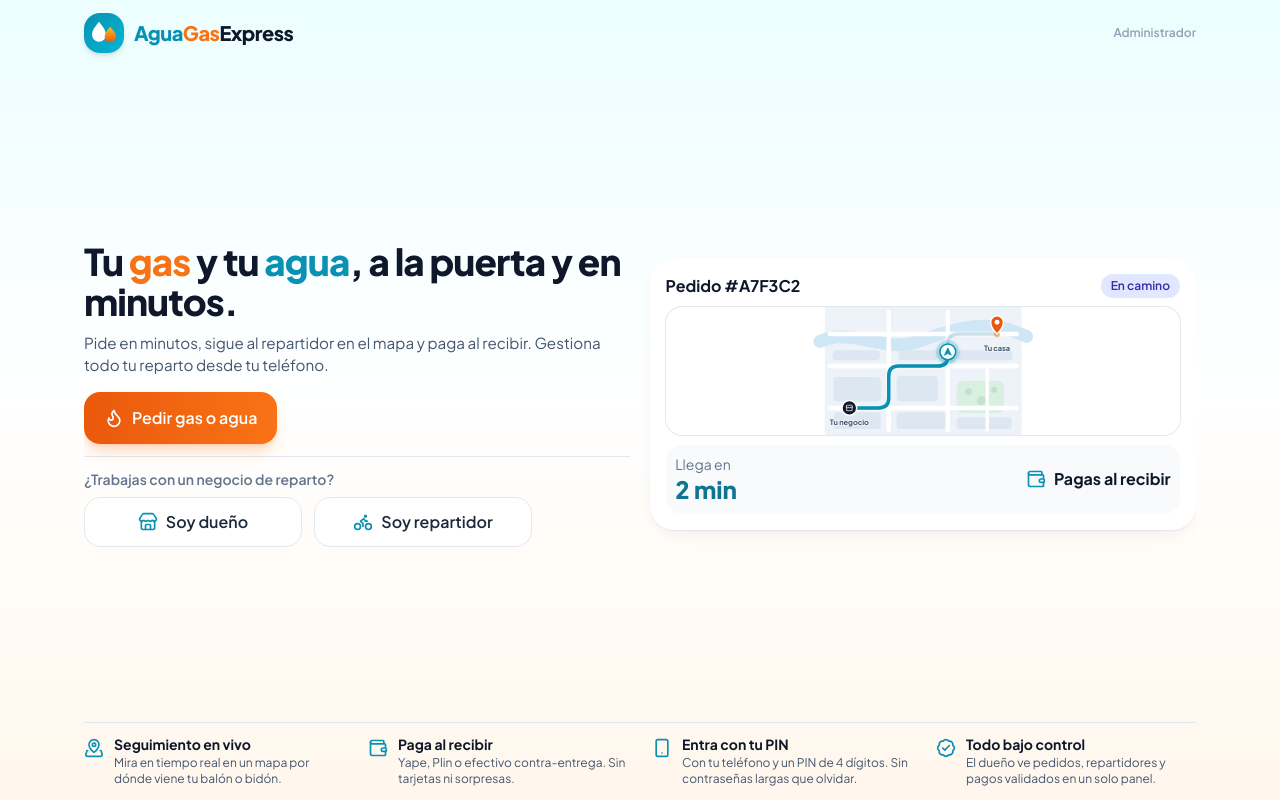
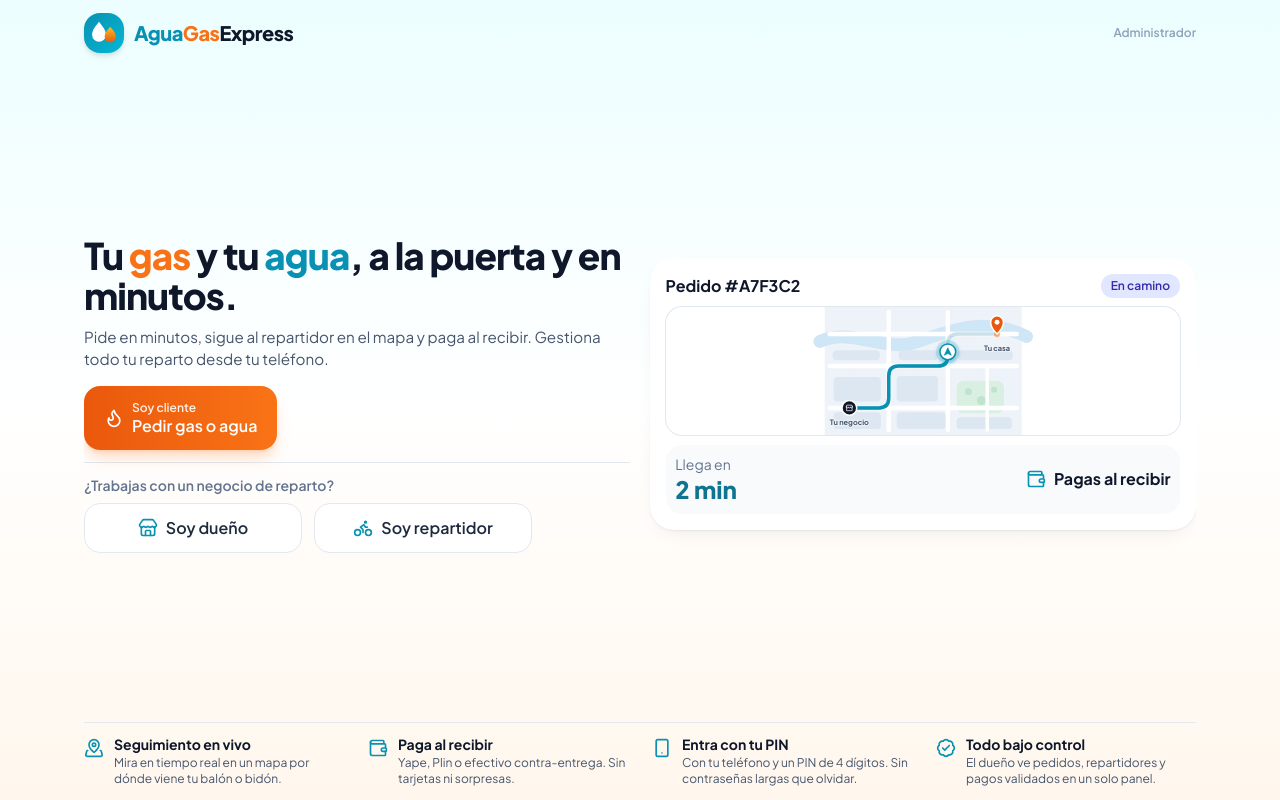
Before and after one commit to hydrosolarpro/gas-agua, a Next.js app: page / in a window 1280 px wide. Built offline with nearby package versions, Linux system fonts and the light colour scheme.

Commit message:
Portada: Soy cliente dentro del boton Pedir gas o agua
Co-Authored-By: Claude Sonnet 5.5 <noreply@anthropic.com>

```diff
--- a/src/app/page.tsx
+++ b/src/app/page.tsx
@@ -33,7 +33,11 @@ export default function Home() {
             </p>
             <div className="mt-[clamp(0.5rem,1.8dvh,1.75rem)]">
               <Link href="/ingresar?next=/cliente" className="btn-gas w-full !py-[clamp(0.6rem,1.8dvh,0.875rem)] sm:w-auto">
-                <Flame className="h-5 w-5" /> Pedir gas o agua
+                <Flame className="h-5 w-5 shrink-0" />
+                <span className="text-left leading-tight">
+                  <span className="block text-xs font-semibold opacity-90">Soy cliente</span>
+                  Pedir gas o agua
+                </span>
               </Link>
             </div>
             <div className="mt-[clamp(0.5rem,1.6dvh,1.5rem)] border-t border-slate-200 pt-[clamp(0.4rem,1.4dvh,1.25rem)]">
```
